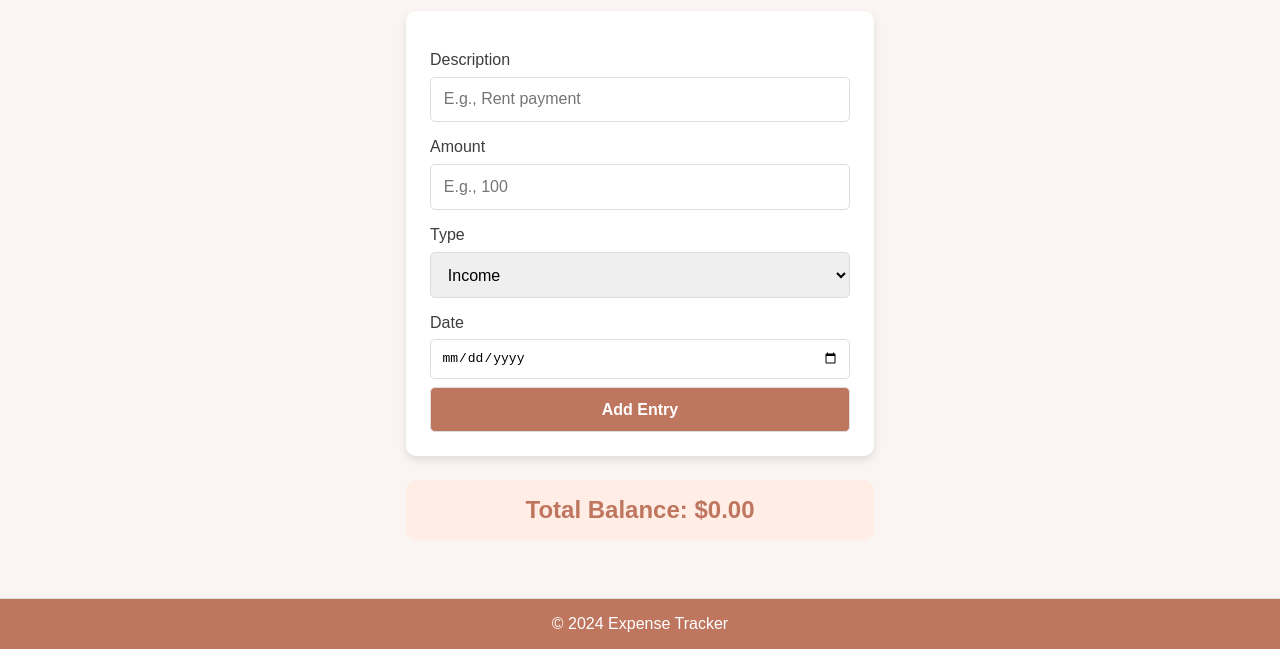
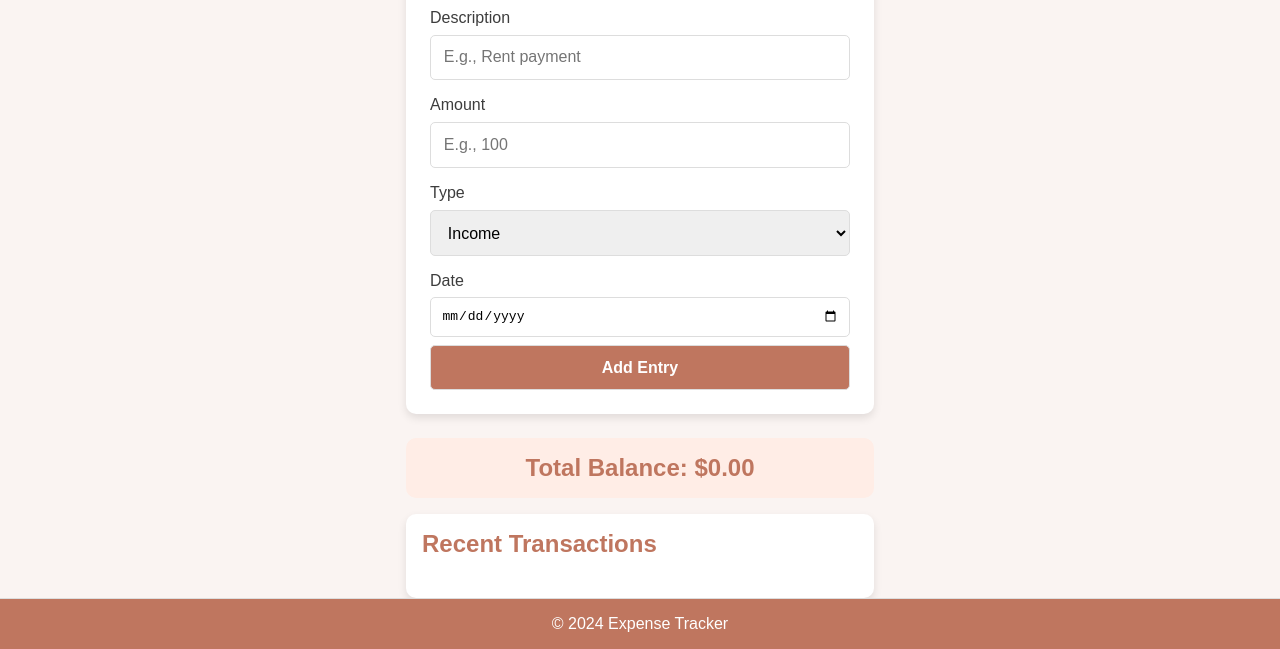
Before and after one commit to Moatasimzz/expense-tracker, a plain HTML site: page index.html in a window 1280 px wide. Shown: the part 151-800 px from the top of the page. Drawn offline with Linux system fonts and the light colour scheme.

Commit message:
Recheck HTML structure

```diff
--- a/index.html
+++ b/index.html
@@ -3,7 +3,7 @@
 <head>
     <meta charset="UTF-8">
     <meta name="viewport" content="width=device-width, initial-scale=1.0">
-    <title>Expense Tracker !!</title>
+    <title>Expense Tracker</title>
     <link rel="stylesheet" href="./styles/styles.css">
 </head>
 <body>
@@ -29,12 +29,18 @@
                 <button type="submit" class="submit-btn">Add Entry</button>
             </form>
         </section>
-        <section class="budget-summary">
+     <section class="budget-summary">
             <h2 class="budget-heading">Total Balance: <span class="total-balance">$0.00</span></h2>
         </section>
+        <section class="transaction-list">
+
+          <h2 class="section-heading">Recent Transactions</h2>
+
+            <ul class="transactions"></ul>
+       </section>
     </main>
-    <footer class="footer">
-        <p>&copy; 2024 Expense Tracker</p>
+   <footer class="footer">
+        <p>&copy; 2024 Expense Tracker </p>
     </footer>
 
     <script src="./script/script.js"></script>
```
